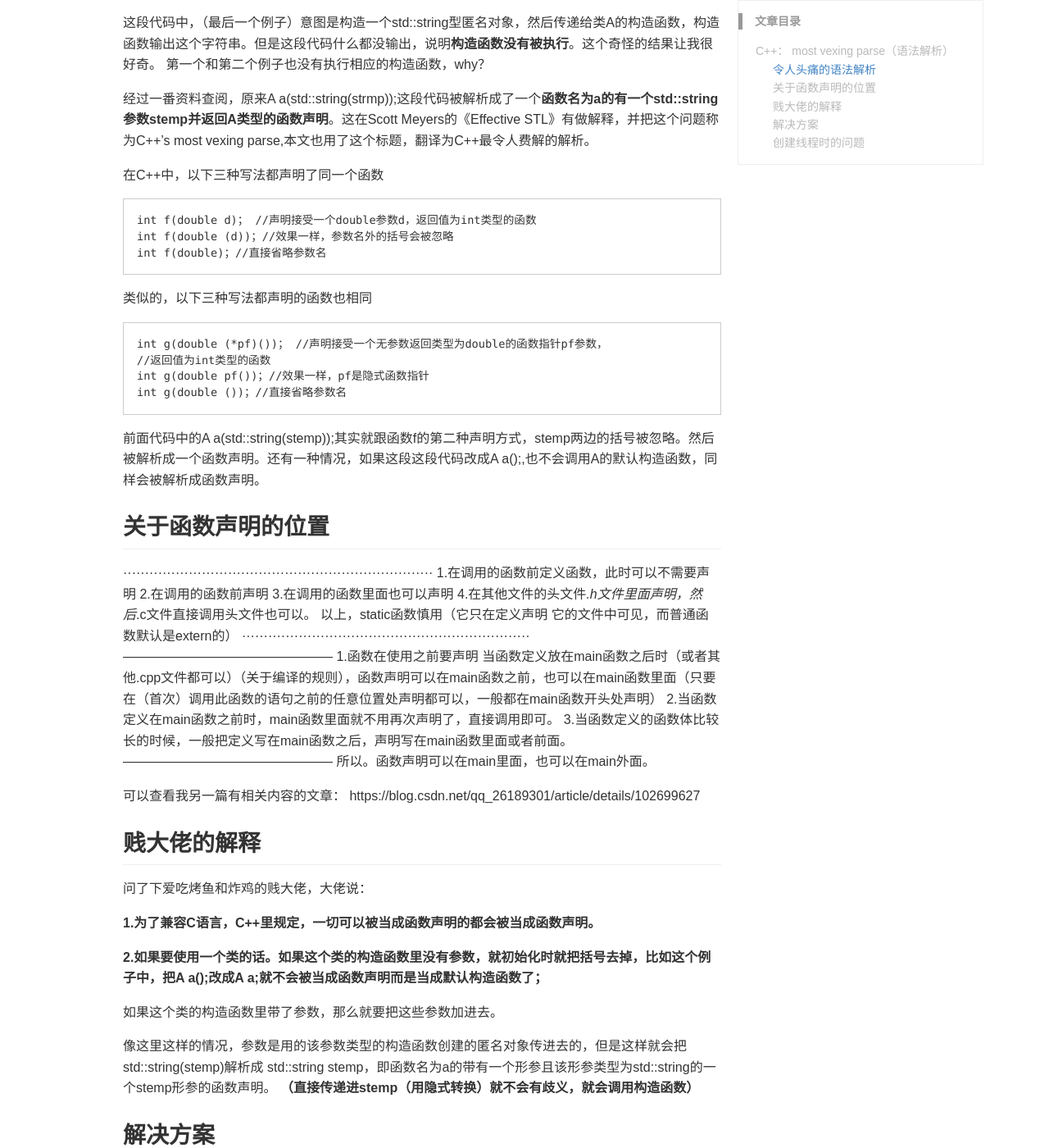
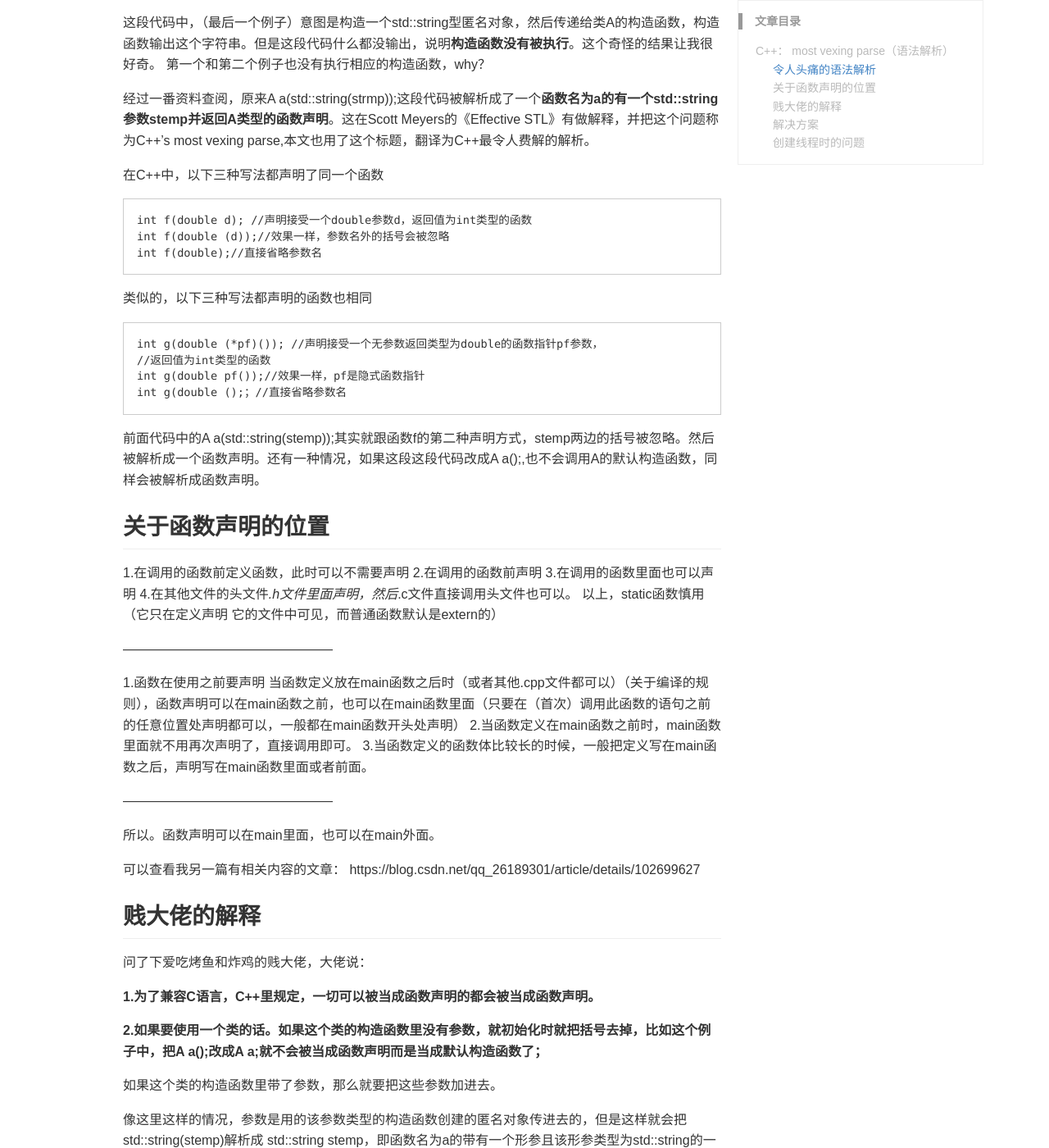
Before and after one commit to QinZXX/QinZXX.github.io, a Jekyll site: the page built from _posts/2021-10-07-Concurrent-programming.md, in a window 1280 px wide and 1400 px high, scrolled down 1151 px. Shown: the whole window at 82% size. Built offline with Jekyll 4.4.1, drawn with Linux system fonts in a browser that asks for light colours; comment, search, counter and statistics services are not loaded; a style sheet for code colours, icons or effects is not loaded; some of the changed text lies outside the part shown.

Commit message:
modify 2nd blog

````diff
--- a/_posts/2021-10-07-Concurrent-programming.md
+++ b/_posts/2021-10-07-Concurrent-programming.md
@@ -62,38 +62,40 @@
 在C++中，以下三种写法都声明了同一个函数
 
 ```cpp
-int f(double d)； //声明接受一个double参数d，返回值为int类型的函数
-int f(double (d))；//效果一样，参数名外的括号会被忽略
-int f(double)；//直接省略参数名
+int f(double d); //声明接受一个double参数d，返回值为int类型的函数
+int f(double (d));//效果一样，参数名外的括号会被忽略
+int f(double);//直接省略参数名
 ```
 
 
 类似的，以下三种写法都声明的函数也相同
 
 ```cpp
-int g(double (*pf)())； //声明接受一个无参数返回类型为double的函数指针pf参数，
+int g(double (*pf)()); //声明接受一个无参数返回类型为double的函数指针pf参数，
 //返回值为int类型的函数
-int g(double pf())；//效果一样，pf是隐式函数指针
-int g(double ())；//直接省略参数名
+int g(double pf());//效果一样，pf是隐式函数指针
+int g(double ();；//直接省略参数名
 ```
 
 
 前面代码中的A a(std::string(stemp));其实就跟函数f的第二种声明方式，stemp两边的括号被忽略。然后被解析成一个函数声明。还有一种情况，如果这段这段代码改成A a();,也不会调用A的默认构造函数，同样会被解析成函数声明。
 
 ## 关于函数声明的位置
-·······································································
 1.在调用的函数前定义函数，此时可以不需要声明
 2.在调用的函数前声明
 3.在调用的函数里面也可以声明
 4.在其他文件的头文件*.h文件里面声明，然后*.c文件直接调用头文件也可以。
 以上，static函数慎用（它只在定义声明 它的文件中可见，而普通函数默认是extern的）
-··································································
+
 ————————————————
+
 1.函数在使用之前要声明
 当函数定义放在main函数之后时（或者其他.cpp文件都可以）（关于编译的规则），函数声明可以在main函数之前，也可以在main函数里面（只要在（首次）调用此函数的语句之前的任意位置处声明都可以，一般都在main函数开头处声明）
 2.当函数定义在main函数之前时，main函数里面就不用再次声明了，直接调用即可。
 3.当函数定义的函数体比较长的时候，一般把定义写在main函数之后，声明写在main函数里面或者前面。
+
 ————————————————
+
 所以。函数声明可以在main里面，也可以在main外面。
 
 可以查看我另一篇有相关内容的文章：
````
